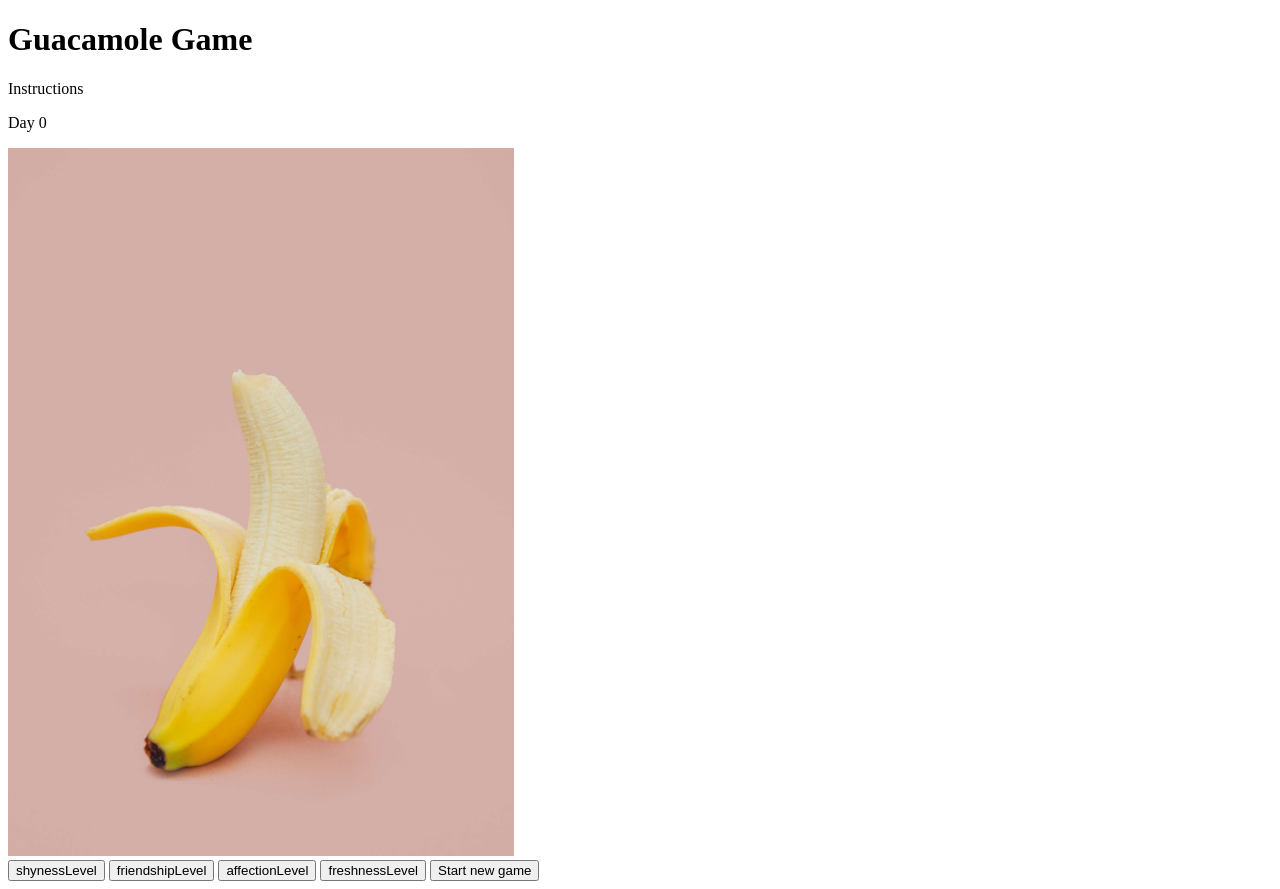
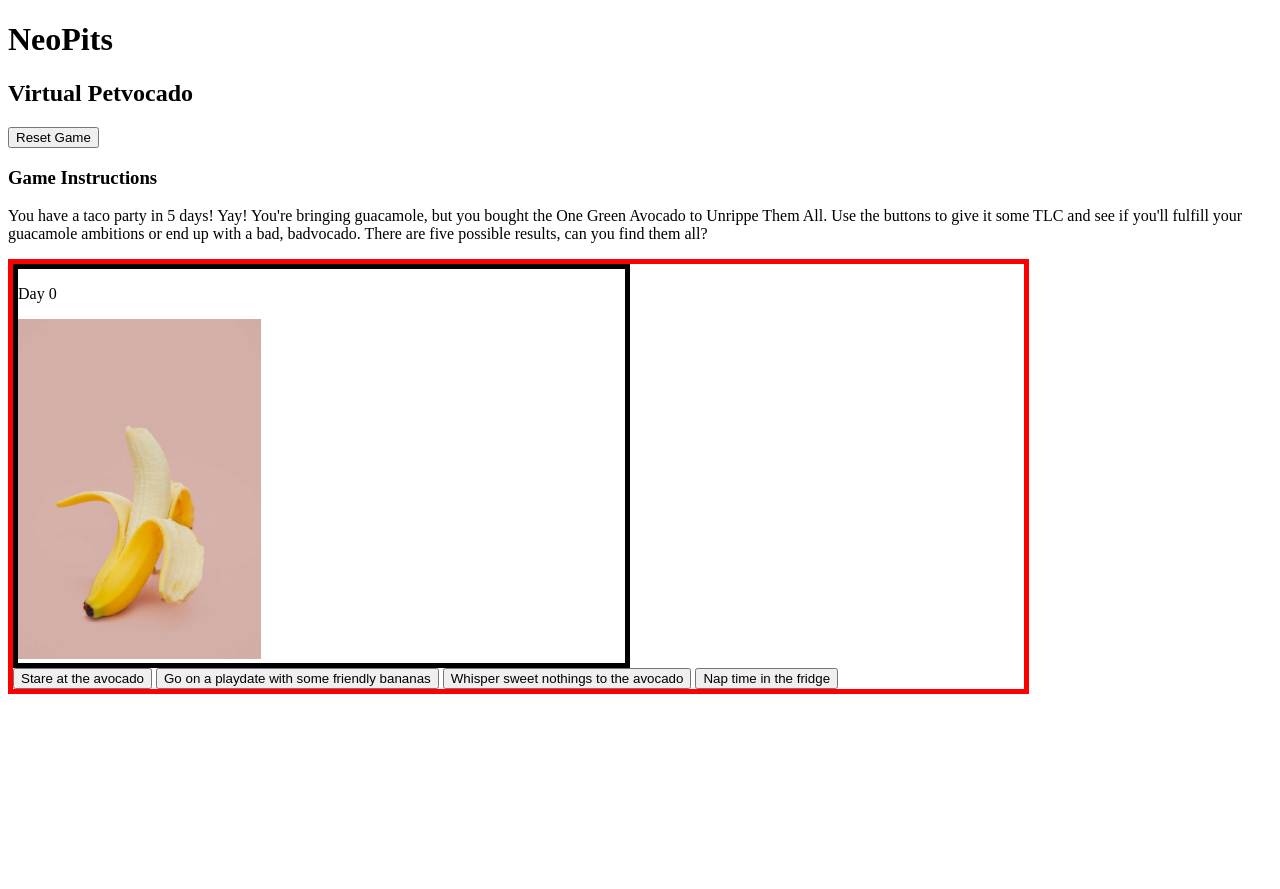
Before and after one commit to mariamosmann/maria_mosmann_project3, a plain HTML site: page index.html in a window 1280 px wide. After the commit the page ends 800 px from the top, so only its background shows below. Drawn offline with nearby package versions, Linux system fonts and the light colour scheme.

Commit message:
JS is ok, work on texts and then styles :avocado:

```diff
--- a/index.html
+++ b/index.html
@@ -26,32 +26,59 @@
 </head>
 <body>
 
-    <div class="game">
-        <h1 class="game-title">Guacamole Game</h1>
+    <!-- Game starts -->
+    <div class="game-wrapper">
 
-        <div class="game-instructions">
-            <p>Instructions</p>
-        </div>
+        <!-- Game header start -->
+        <header class="game-header">
+            <h1 class="game-title">NeoPits</h1>
 
-        <div class="game-display">
-            <p class="game-counter-display">Day <span class="game-counter-number">0</span></p>
+            <h2 class="game-subtitle">Virtual Petvocado</h2>
+
+            <button class="reset">Reset Game</button>
+        </header>
+        <!-- Game header end -->
+
+        <!-- Game instructions start -->
+        <section class="game-instructions">
+            <h3 class="game-instructions-heading">Game Instructions</h3>
+
+            <p class="game-instructions-text">You have a taco party in 5 days! Yay! You're bringing guacamole, but you bought the One Green Avocado to Unrippe Them All. Use the buttons to give it some TLC and see if you'll fulfill your guacamole ambitions or end up with a bad, badvocado. There are five possible results, can you find them all?</p>
+        </section>
+        <!-- Game instructions end -->
+
+        <!-- Game container start -->
+        <div class="game-container">
+
+            <!-- Game screen start -->
+            <div class="game-screen">
+                <p class="game-text-display">Day <span class="game-counter-number">0</span></p>
 
                 <div class="game-image-container">
                     <img src="assets/console-images/initial-state/avocado.jpg" alt="An avocado half with smiley face" class="game-image">
                 </div>
             </div>
+            <!-- Game screen end -->
 
+            <!-- Game buttons start -->
             <div class="game-buttons">
-            <!-- Jenny said I could use camelCase for these button classes as my JS code depends on these classes matching key-values pairs in an object. The same apply for some images inside my assets folder, as they all use the same variable.  -->
-            <button class="shynessLevel">shynessLevel</button>
-            <button class="friendshipLevel">friendshipLevel</button>
-            <button class="affectionLevel">affectionLevel</button>
-            <button class="freshnessLevel">freshnessLevel</button>
-            <button class="reset">Start new game</button>
+                <!-- Jenny said I could use camelCase for these button classes as my JS code depends on these classes matching key-value pairs in an object. The same apply for some images inside my assets folder, as they all use the same variable.  -->
+                <button class="shynessLevel">Stare at the avocado</button>
+                <button class="friendshipLevel">Go on a playdate with some friendly bananas</button>
+                <button class="affectionLevel">Whisper sweet nothings to the avocado</button>
+                <button class="freshnessLevel">Nap time in the fridge</button>
             </div>
+            <!-- Game buttons end -->
         </div>
+        <!-- Game container end -->
+
+    </div>
+    <!-- Game ends -->
+
+    <!-- Script tags start -->
     <script src='https://code.jquery.com/jquery-3.2.1.min.js' integrity='sha256-hwg4gsxgFZhOsEEamdOYGBf13FyQuiTwlAQgxVSNgt4='crossorigin='anonymous'></script>
 
     <script src="scripts/script.js"></script>
+    <!-- Script tags end -->
 </body>
 </html>
--- a/scripts/script.js
+++ b/scripts/script.js
@@ -33,6 +33,9 @@ avocado.game = function () {
             avocado.level.freshnessLevel = 0;
             avocado.counterLevel = 0;
             $(".game-image").attr("src", `assets/console-images/initial-state/avocado.jpg`);
+            $(".game-image").attr("alt", "An avocado half with smiley face");
+            $('.game-text-display').text("Day ").append(`<span class="game-counter-number">0</span>`);
+            $(".game-screen-result").attr("class", "game-screen");
         };
 
         //run the game if counter < 5
@@ -67,9 +70,15 @@ avocado.game = function () {
 
         //show results if counter = 5
         if (avocado.counterLevel == 5) {
+            //change div class (so I can style it as needed)
+            $(".game-screen").attr("class", "game-screen-result");
+
             //check for results
             if (avocado.level.shynessLevel == 1 && avocado.level.friendshipLevel == 0 && avocado.level.affectionLevel == 3 && avocado.level.freshnessLevel == 1) {
                 //display Holy Guacamole result
+
+                //updates counter text to result text
+                $('.game-text-display').text("Hey! I'm a text now! Hooray!");
 
                 //updates image and alt attr
                 $(".game-image").attr("src", `assets/console-images/results/holy-guacamole.jpg`);
@@ -77,11 +86,17 @@ avocado.game = function () {
             } else if (avocado.level.shynessLevel == 5) {
                 //display Shyvocado result
 
+                //updates counter text to result text
+                $('.game-text-display').text("Hey! I'm a text now! Hooray!");
+
                 //updates image and alt attr
                 $(".game-image").attr("src", `assets/console-images/results/shyvocado.jpg`);
                 $(".game-image").attr("alt", "A very shy blushing whole avocado.");
             } else if (avocado.level.friendshipLevel > 0) {
                 //display Badvocado result
+
+                //updates counter text to result text
+                $('.game-text-display').text("Hey! I'm a text now! Hooray!");
 
                 //updates image and alt attr
                 $(".game-image").attr("src", `assets/console-images/results/badvocado.jpg`);
@@ -89,11 +104,17 @@ avocado.game = function () {
             } else if (avocado.level.freshnessLevel >= 3 || avocado.level.shynessLevel >= 3 ) {
                 //display Guacamole!== NOT result
 
+                //updates counter text to result text
+                $('.game-text-display').text("Hey! I'm a text now! Hooray!");
+
                 //updates image and alt attr
                 $(".game-image").attr("src", `assets/console-images/results/guacamole-not.jpg`);
                 $(".game-image").attr("alt", "An avocado half with a sad face.");
             } else {
                 //display Guacamole result
+
+                //updates counter text to result text
+                $('.game-text-display').text("Hey! I'm a text now! Hooray!");
 
                 //updates image and alt attr
                 $(".game-image").attr("src", `assets/console-images/results/guacamole.jpg`);
--- a/styles/style.scss
+++ b/styles/style.scss
@@ -5,3 +5,17 @@
 .game-image {
     width: 100%;
 }
+
+.game-container {
+    border: 5px solid red;
+    width: 80%;
+}
+
+.game-screen {
+    border: 5px solid black;
+    width: 60%;
+}
+
+.game-screen-result {
+    border: 10px solid blue;
+}
```
Also changed, not shown: styles/style.css. Lines whose indentation alone changed are shown as unchanged.
